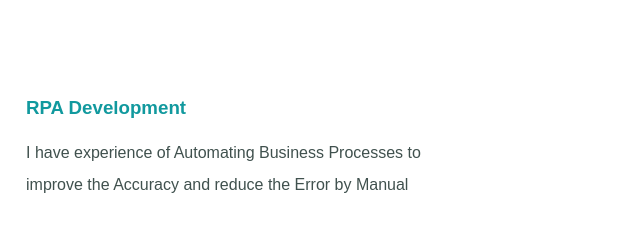
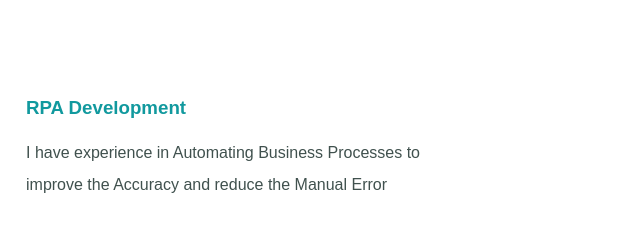
Before and after one commit to Manivasaga/PersonalSite, a plain HTML site: page index.html in a window 1280 px wide. Shown: the part 1522-1773 px from the top of the page, 484-1124 px from the left. Drawn offline with Linux system fonts and the light colour scheme.

Commit message:
Updated the content

```diff
--- a/index.html
+++ b/index.html
@@ -28,7 +28,7 @@
         <div class="skill-row">
           <img class="skill-img-computer" src="images/computer.png" alt="Computer's Image">
           <h3>RPA Development</h3>
-          <p>I have experience of Automating Business Processes to improve the Accuracy and reduce the Error by Manual</p>
+          <p>I have experience in Automating Business Processes to improve the Accuracy and reduce the Manual Error</p>
         </div>
         <div class="skill-row">
           <img class="skill-img-chillies" src="images/chillies.png" alt="Chillie's Image">
```
